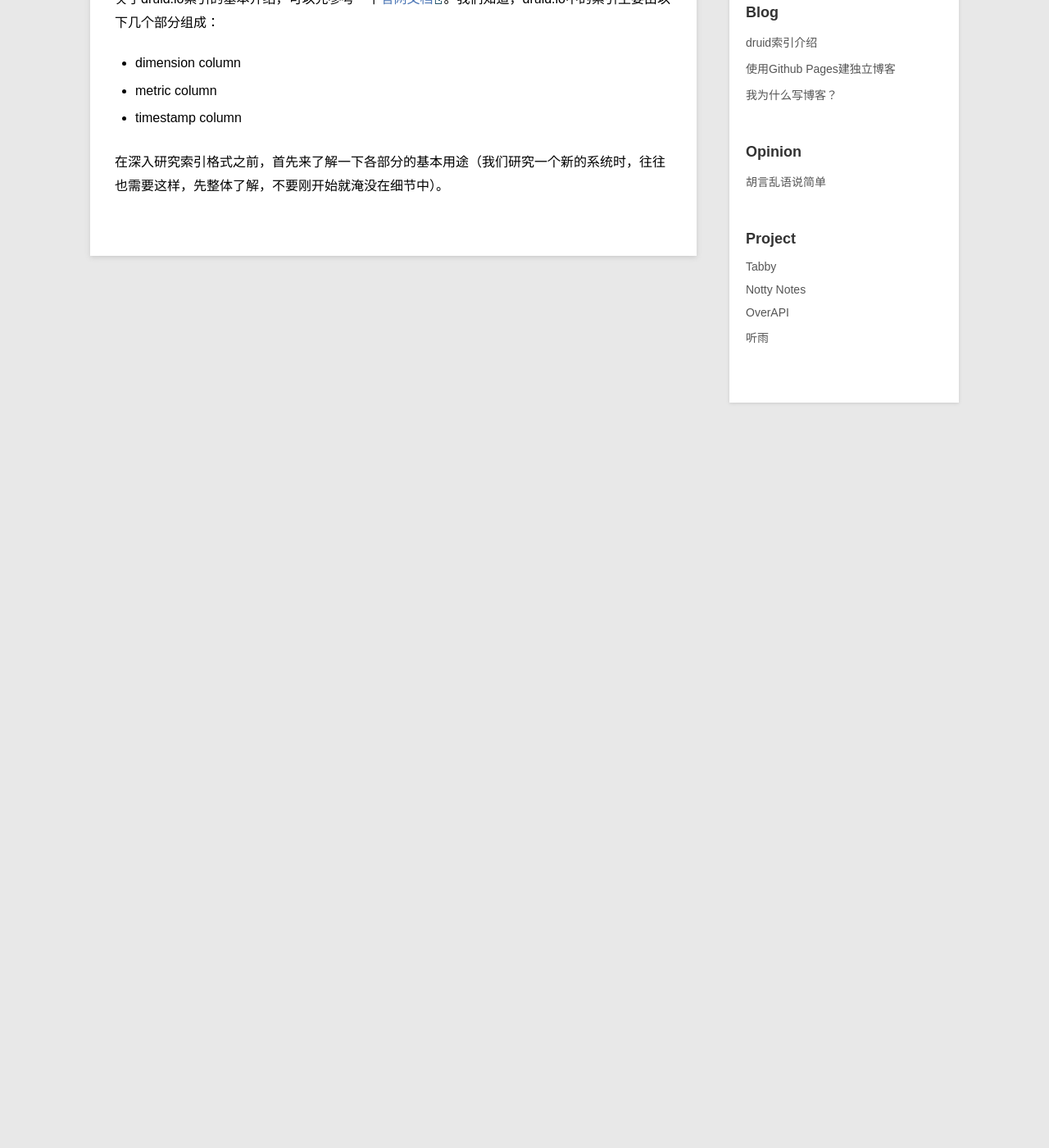
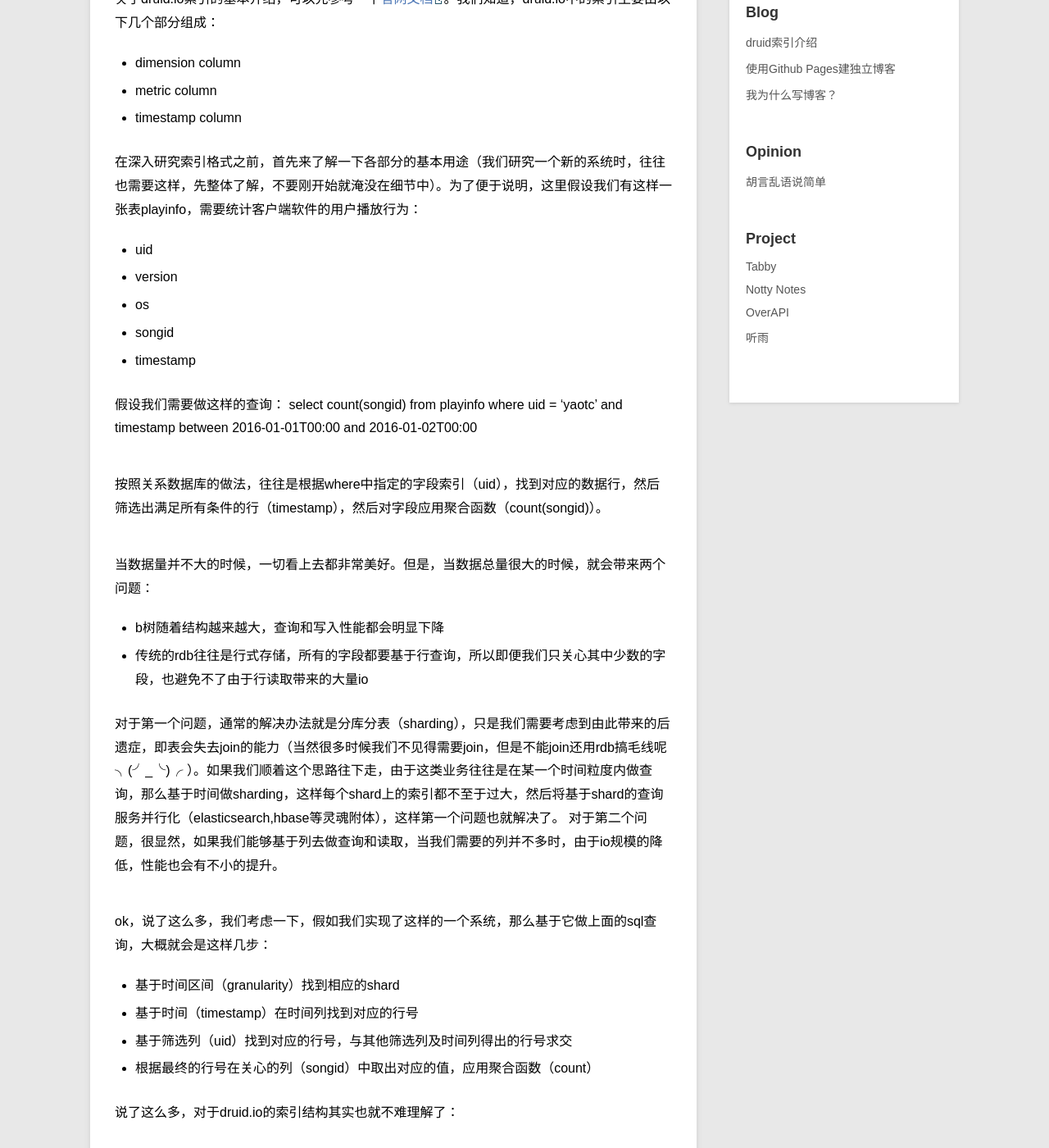
Before and after one commit to yaochitc/yaochitc.github.io, a Jekyll site: the page built from _posts/blog/2015-01-21-druid-index.md, in a window 1280 px wide and 1400 px high, scrolled down 270 px. Shown: the whole window at 82% size. Built offline with Jekyll 4.4.1, drawn with Linux system fonts in a browser that asks for light colours; Markdown is read by kramdown in place of the engine named in the settings; comment, search, counter and statistics services are not loaded; before the commit the page ends 900 px from its top, so only the background shows below that; some of the changed text lies outside the part shown.

Commit message:
commit the first blog

```diff
--- a/_posts/blog/2015-01-21-druid-index.md
+++ b/_posts/blog/2015-01-21-druid-index.md
@@ -13,8 +13,48 @@ category: blog
     <li>timestamp column</li>
 </ul>
 
-在深入研究索引格式之前，首先来了解一下各部分的基本用途（我们研究一个新的系统时，往往也需要这样，先整体了解，不要刚开始就淹没在细节中）。
+在深入研究索引格式之前，首先来了解一下各部分的基本用途（我们研究一个新的系统时，往往也需要这样，先整体了解，不要刚开始就淹没在细节中）。为了便于说明，这里假设我们有这样一张表playinfo，需要统计客户端软件的用户播放行为：
 
+<ul>
+    <li>uid</li>
+    <li>version</li>
+    <li>os</li>
+    <li>songid</li>
+    <li>timestamp</li>
+</ul>
+
+假设我们需要做这样的查询：
+select count(songid) from playinfo where uid = 'yaotc' and timestamp between 2016-01-01T00:00 and 2016-01-02T00:00
+
+按照关系数据库的做法，往往是根据where中指定的字段索引（uid），找到对应的数据行，然后筛选出满足所有条件的行（timestamp），然后对字段应用聚合函数（count(songid)）。
+
+当数据量并不大的时候，一切看上去都非常美好。但是，当数据总量很大的时候，就会带来两个问题：
+<ul>
+    <li>b树随着结构越来越大，查询和写入性能都会明显下降</li>
+    <li>传统的rdb往往是行式存储，所有的字段都要基于行查询，所以即便我们只关心其中少数的字段，也避免不了由于行读取带来的大量io</li>
+</ul>
+
+对于第一个问题，通常的解决办法就是分库分表（sharding），只是我们需要考虑到由此带来的后遗症，即表会失去join的能力（当然很多时候我们不见得需要join，但是不能join还用rdb搞毛线呢   ╮(╯_╰)╭ ）。如果我们顺着这个思路往下走，由于这类业务往往是在某一个时间粒度内做查询，那么基于时间做sharding，这样每个shard上的索引都不至于过大，然后将基于shard的查询服务并行化（elasticsearch,hbase等灵魂附体），这样第一个问题也就解决了。
+对于第二个问题，很显然，如果我们能够基于列去做查询和读取，当我们需要的列并不多时，由于io规模的降低，性能也会有不小的提升。
+
+ok，说了这么多，我们考虑一下，假如我们实现了这样的一个系统，那么基于它做上面的sql查询，大概就会是这样几步：
+<ul>
+    <li>基于时间区间（granularity）找到相应的shard</li>
+    <li>基于时间（timestamp）在时间列找到对应的行号</li>
+    <li>基于筛选列（uid）找到对应的行号，与其他筛选列及时间列得出的行号求交</li>
+    <li>根据最终的行号在关心的列（songid）中取出对应的值，应用聚合函数（count）</li>
+</ul>
+
+说了这么多，对于druid.io的索引结构其实也就不难理解了：
+
+基于时间的shard -> index segment
+根据时间筛选行号 -> timestamp column
+根据列筛选行号 -> dimension column
+获取需要应用聚合函数的列值，聚合 -> metric column
+
+值得注意的是，这里遗漏了一种情况，即通过行号查找普通列列值的情况（比如在count(songid) group by xxx中的xxx列）。
+
+到此为止，druid.io的索引结构及其用途就大致介绍清楚（了吧）。限于篇幅，各个列的详细格式会在后面的博客中详细分析，本篇就到这里了，拜了个拜╮(╯▽╰)╭。
 
 [Yaotc]:    http://yaotec.info  "Yaotc"
 [1]:   http://druid.io/docs/latest/design/segments.html "druid.io segments"
```
